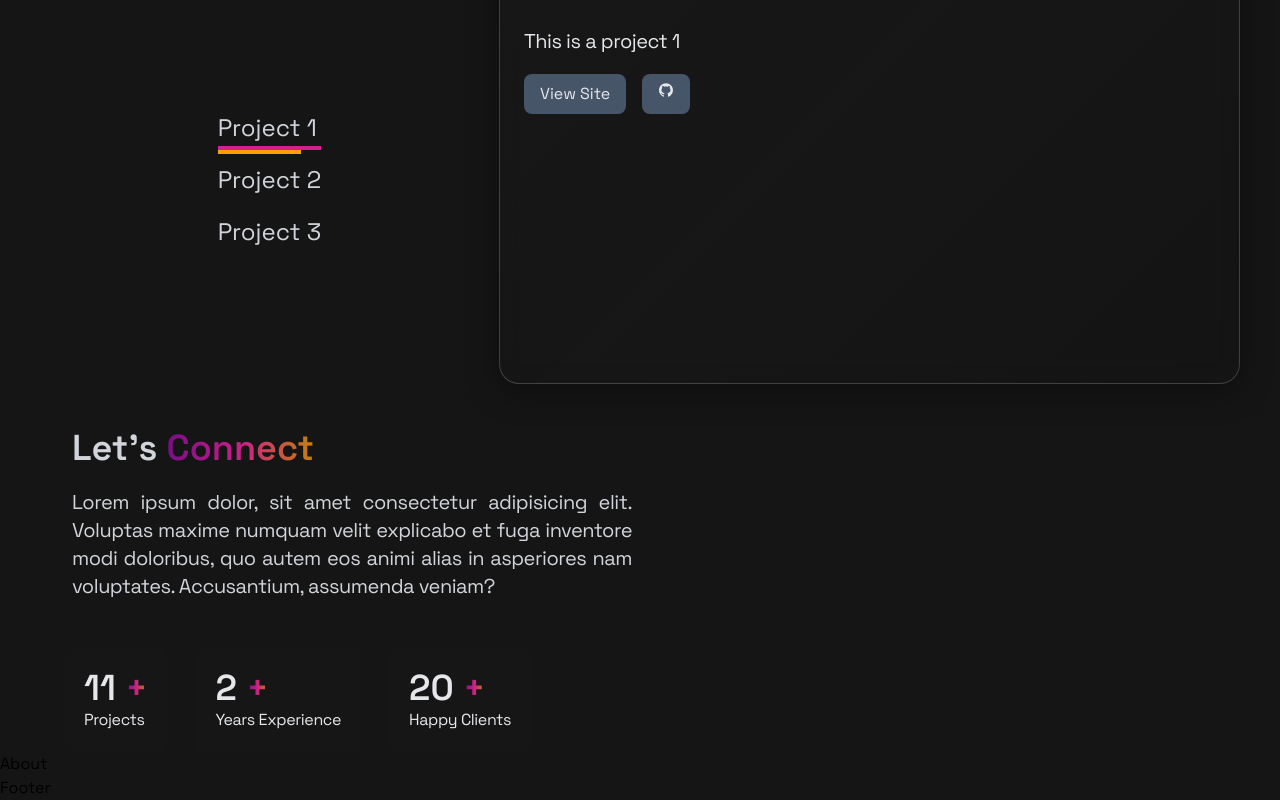
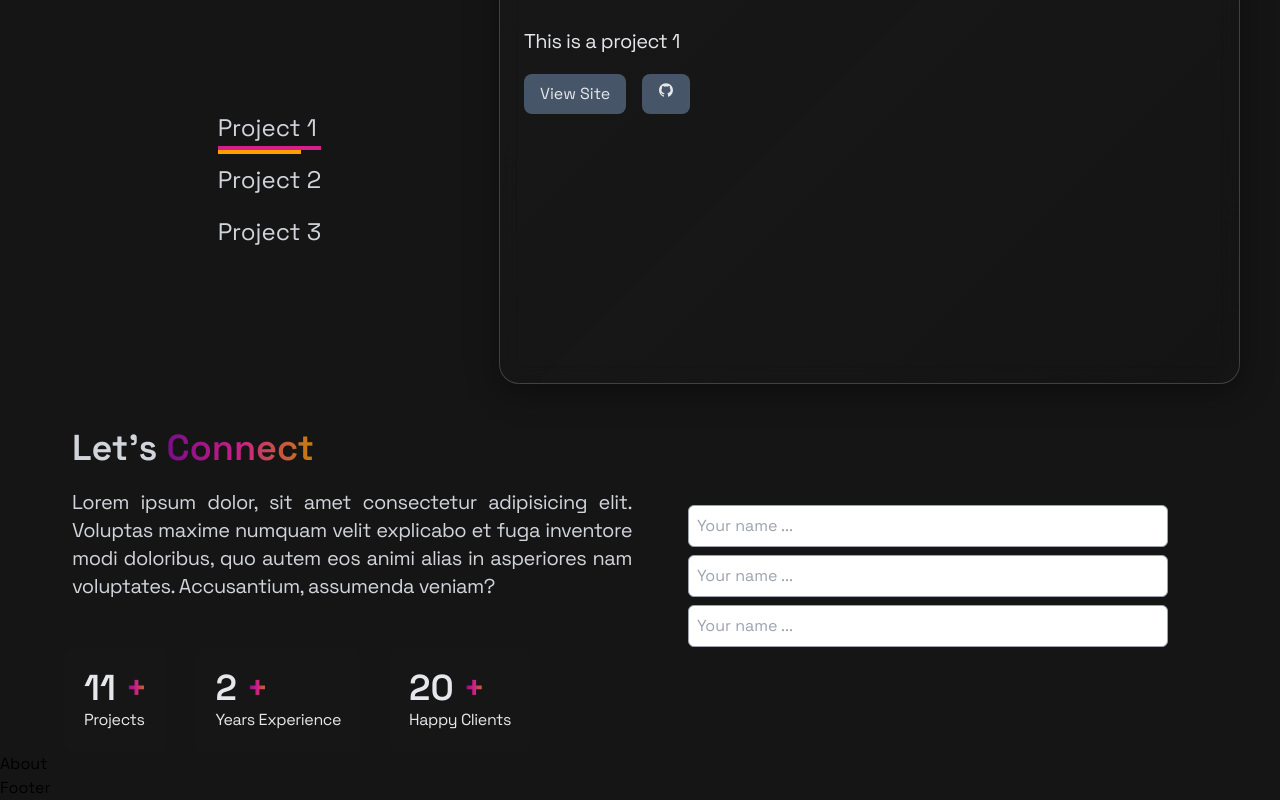
Before and after one commit to njange/portfolio, a React (Vite) app: page / in a window 1280 px wide. Shown: the part 950-1750 px from the top of the page. Built offline with nearby package versions, Linux system fonts and the light colour scheme.

Commit message:
contact form

```diff
--- a/src/components/Contact.jsx
+++ b/src/components/Contact.jsx
@@ -39,6 +39,30 @@ const Contact = () => {
           </div>
         </div>
       </div>
+      <form action='endpoint' method='POST' className='max-w-6xl p5 md:p-12' id='form'>
+        <input
+            type='text'
+            id='name'
+            placeholder='Your name ...'
+            name='name'
+            className='mb-2 w-full rounded-md border border-gray-400 py-2 pl-2 pr-4'
+        />
+        <input
+            type='text'
+            id='name'
+            placeholder='Your name ...'
+            name='name'
+            className='mb-2 w-full rounded-md border border-gray-400 py-2 pl-2 pr-4'
+        />
+        <input
+            type='text'
+            id='name'
+            placeholder='Your name ...'
+            name='name'
+            className='mb-2 w-full rounded-md border border-gray-400 py-2 pl-2 pr-4'
+        />
+
+      </form>
     </div>
   );
 };
```
